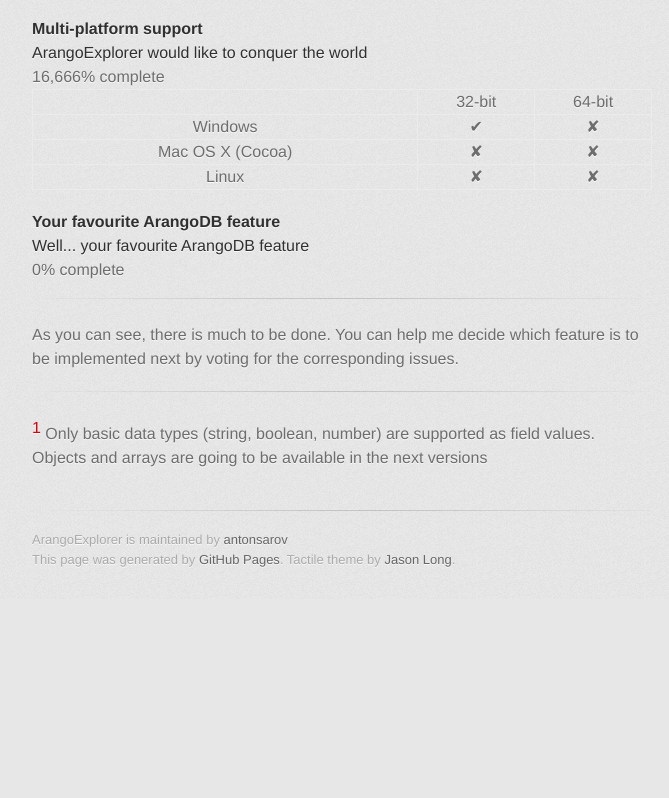
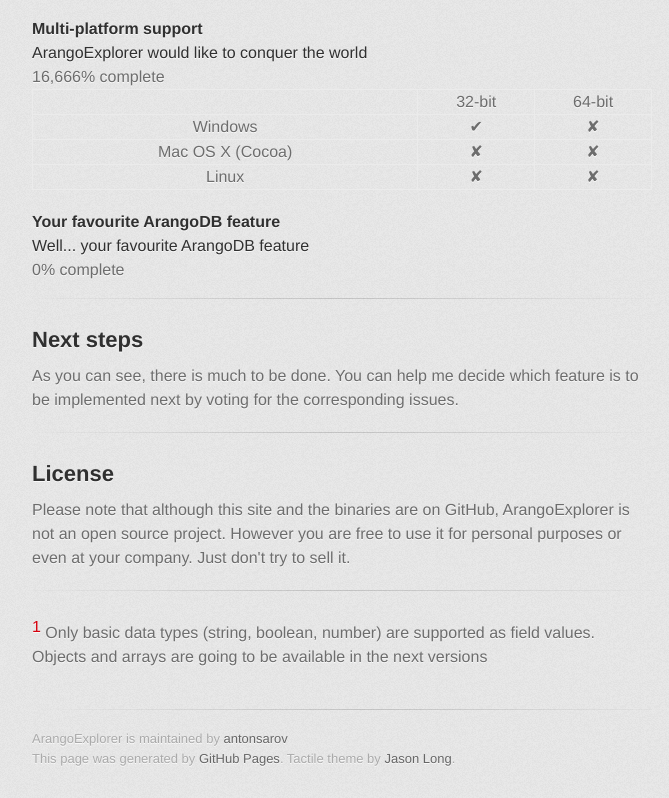
Before and after one commit to antonsarov/arangoexplorer, a plain HTML site: page index.html in a window 1280 px wide. Shown: the part 896-1694 px from the top of the page, without its empty margins (298-967 px from the left). Before the commit the page ends 1495 px from the top, so only its background shows below. Drawn offline with Linux system fonts and the light colour scheme; a web font is replaced by a local one.

Commit message:
license section added

```diff
--- a/index.html
+++ b/index.html
@@ -135,8 +135,13 @@
 
 		<hr/>
 
+		<h2>Next steps</h2>
 		<p>As you can see, there is much to be done. You can help me decide which feature is to be implemented next by voting for the corresponding issues.</p>
 
+		<hr/>
+
+		<h2>License</h2>
+		<p>Please note that although this site and the binaries are on GitHub, ArangoExplorer is not an open source project. However you are free to use it for personal purposes or even at your company. Just don't try to sell it.</p>
 		<hr/>
 
 		<p><sup><a id="footnote1">1</a></sup> Only basic data types (string, boolean, number) are supported as field values. Objects and arrays are going to be available in the next versions</p>
```
